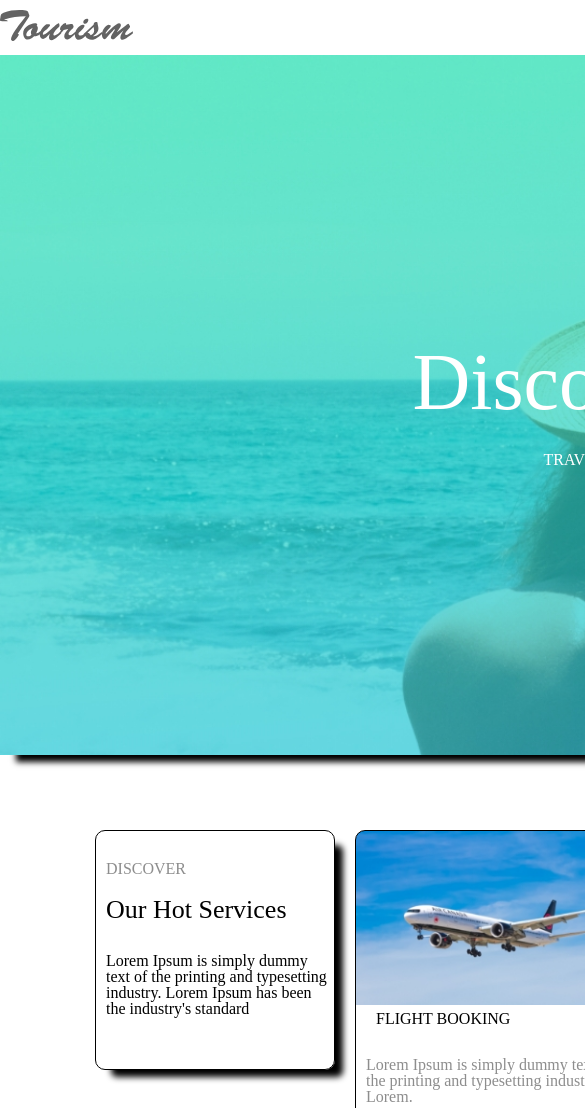
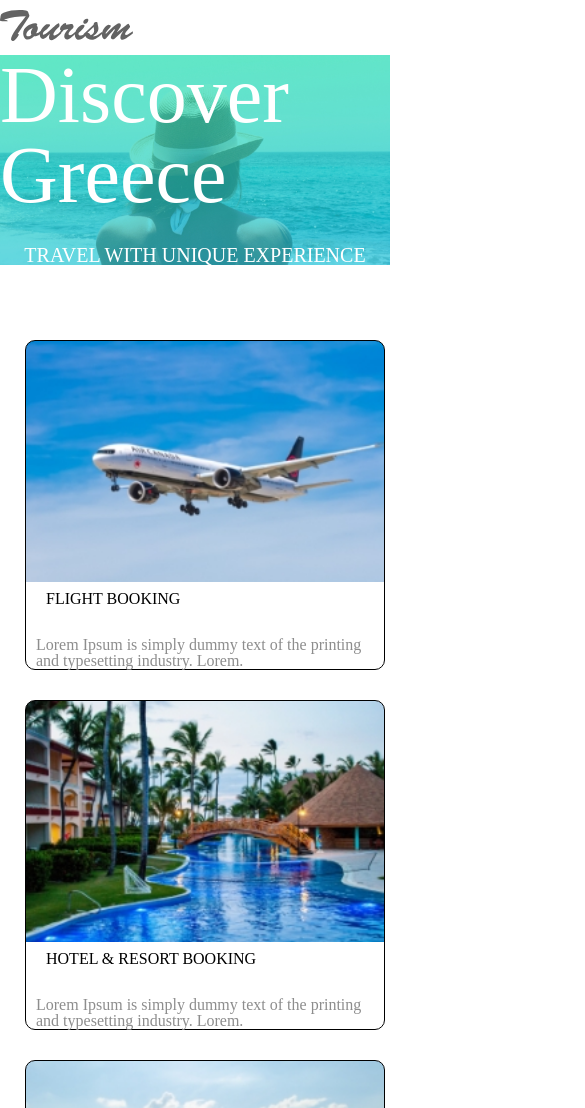
Before and after one commit to giocxom/davaleba-8, a plain HTML site: page index.html in a window 390 px wide. Shown: the top 1108 px of the page, 585 px wide, since content can reach past the window. Drawn offline with Linux system fonts and the light colour scheme.

Commit message:
davaleba-9
davaleba-9

```diff
--- /dev/null
+++ b/css/responsive.css
@@ -0,0 +1,43 @@
+
+    @media (max-width:1350px) {
+    .a {
+          margin-bottom: auto;
+          width: 50px ;
+          font-size: 5px;
+    }
+    .header-logo {
+        margin-right: 550px
+    }
+    }
+    @media (max-width:900px) {
+    .section1 {
+        width: auto;
+        height: auto;
+    }
+    .section1-banner {
+        display: flex;
+        width: 100%;;
+        height: auto;
+        background-position:center;
+        font-size: 20px;
+        box-shadow: none;
+    }
+    .nav-li{
+        display: none;
+    }
+    .container-about{
+        display: none;
+    }
+    .main-div-h2 {
+        margin-top: 250px;
+    }
+    .main-div {
+        max-width: 360px;
+        width: 100%;
+        height: auto;
+        margin-right: auto;
+        margin-left: auto;
+        margin-bottom: 30px;
+        box-shadow: none;
+    }
+    }
--- a/css/style.css
+++ b/css/style.css
@@ -1,6 +1,7 @@
 .header {
 	height: 55px;
-	width: 1360px;
+	max-width: 1360px;
+	width: 100%;
 	position: fixed;
 	z-index: 1;
 	top: 0;
@@ -45,7 +46,8 @@
 	margin-top: 55px;
 	margin-right:  auto;
 	margin-left:  auto;
-	width: 1360px;
+	max-width: 1360px;
+	width: 100%;
 	height: 700px;
 }
 
@@ -69,7 +71,8 @@ h5 { font-size: 20px;
 /*section 1 end*/
 /*section 2 start*/
 .section2 {
-	width: 1360px;
+	max-width: 1360px;
+	width: 100%;
 	height: 850px;
 	margin: 0 auto;
 	display: flex;
@@ -78,13 +81,15 @@ h5 { font-size: 20px;
 }
 .section2-container {
 	margin: 0 auto;
-	width: 1170px;
+	max-width: 1170px;
+	width: 100%;
 	height: 700px;
 	background-color: white;
 	display: flex;
 }
 .container-about {
-	width: 240px;
+	max-width: 240px;
+	width: 100%;
 	height: 240px;
 	border: 1px solid black;
 	border-radius: 10px;
--- a/index.html
+++ b/index.html
@@ -3,8 +3,11 @@
 <head>
 	<meta charset="utf-8">
 	<title>davaleba8</title>
+	<meta name="viewport" content="width=device-width, initial-scale=1.0">
+	<link rel="stylesheet" type="text/css" href="css/reset.css">
 	<link rel="stylesheet" type="text/css" href="css/style.css">
-	<link rel="stylesheet" type="text/css" href="css/reset.css">
+	<link rel="stylesheet" type="text/css" href="css/responsive.css">
+
 </head>
 <body>
 
```
